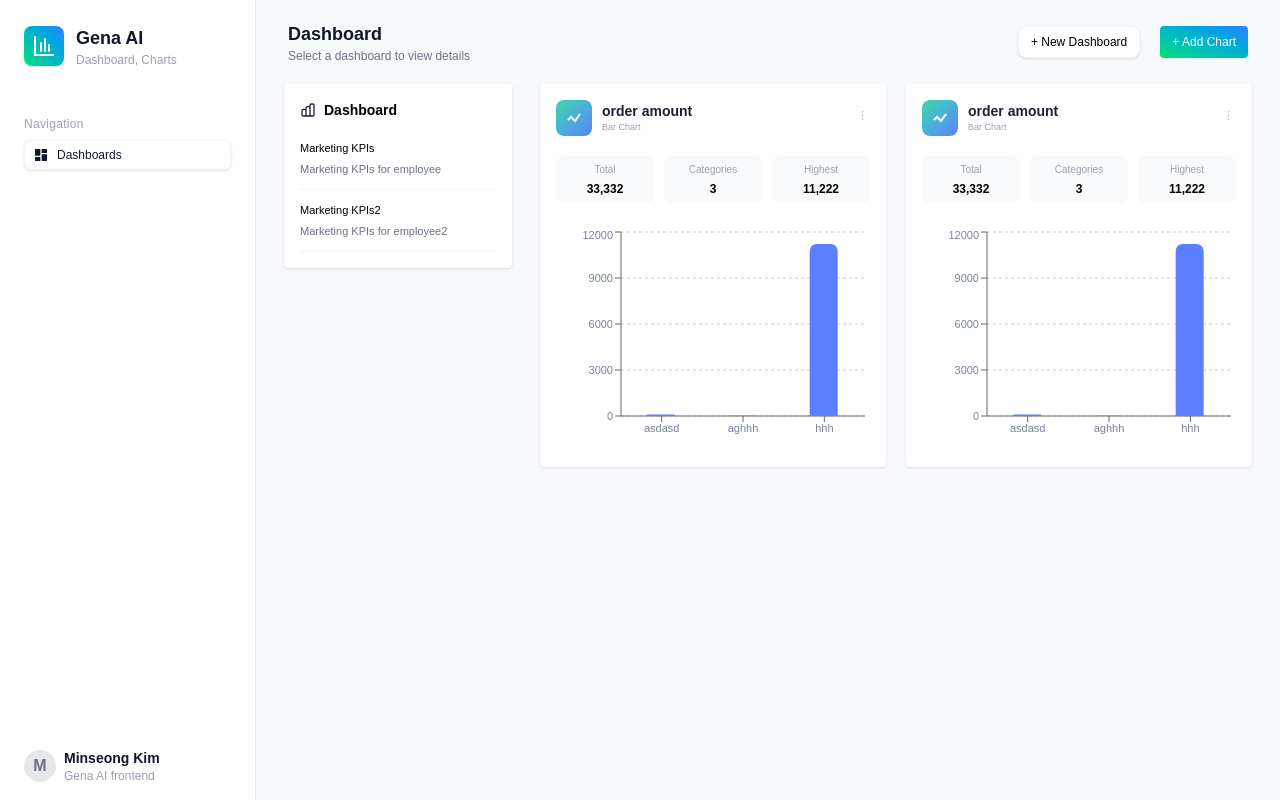
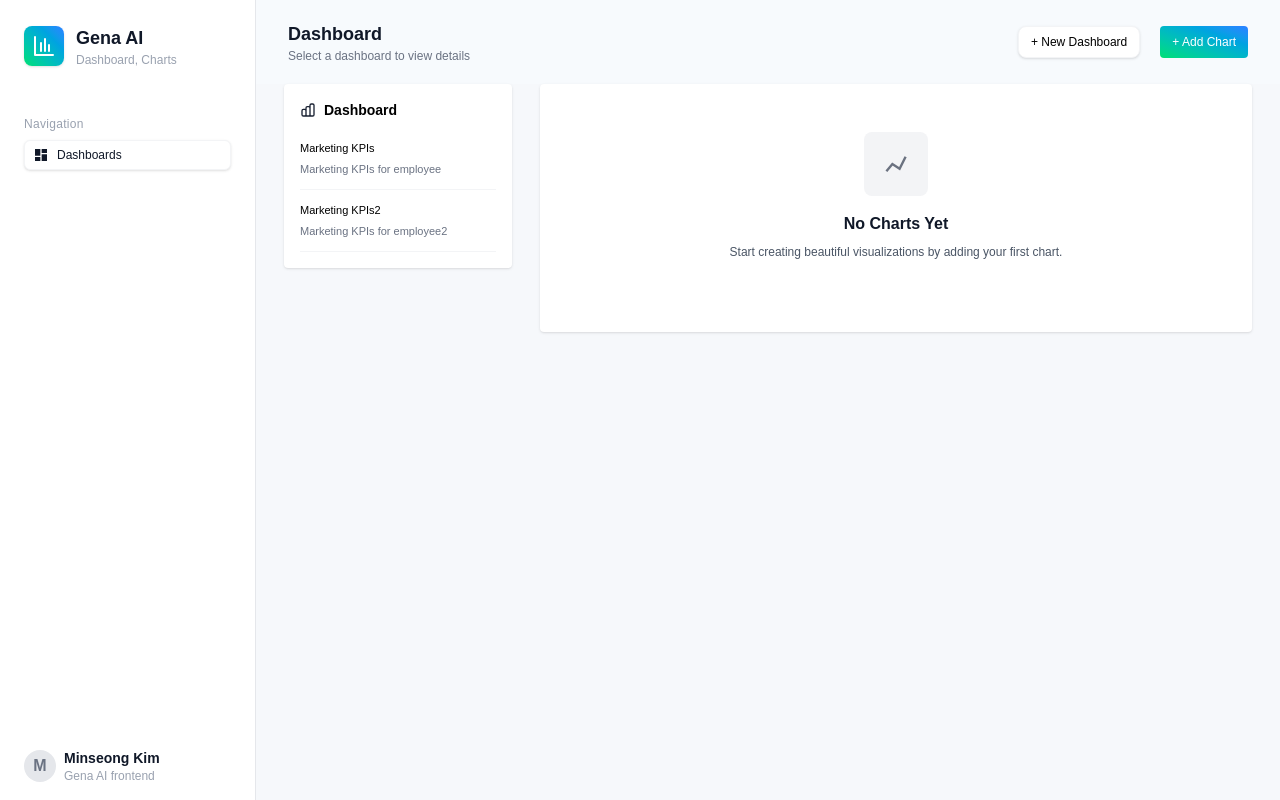
Before and after one commit to Minseongkimm/gena_frontend, a Next.js app: page / in a window 1280 px wide. Built offline with nearby package versions, Linux system fonts and the light colour scheme; data requests are answered from the project's data file.

Commit message:
feat: improve chart UI with icons, create chart component, stats, and empty state

```diff
--- a/src/app/page.js
+++ b/src/app/page.js
@@ -5,13 +5,16 @@ import ChartCard from "@/components/chart/ChartCard";
 import HeaderTitle from "@/components/common/HeaderTitle";
 import AddDashboardButton from "@/components/dashboard/AddDashboardButton";
 import DashboardListCard from "@/components/dashboard/DashboardListCard";
+import EmptyState from "@/components/common/EmptyState";
 import { useDashboardsList } from "@/hooks/useDashboardList";
 import { useDashboard } from "@/hooks/useDashboard";
+import { useDashboardCharts } from "@/hooks/useDashboardCharts";
 
 export default function Home() {
   const { dashboards } = useDashboardsList();
   const [selectedDashboardId, setSelectedDashboardId] = useState(null);
   const { dashboard: selectedDashboard } = useDashboard(selectedDashboardId);
+  const { charts, isLoading } = useDashboardCharts(selectedDashboardId);
 
   const handleDashboardId = (dashboardId) => {
     setSelectedDashboardId(dashboardId);
@@ -34,11 +37,25 @@ export default function Home() {
           />
         </div>
         <div className="col-span-3 grid grid-cols-2 gap-5 mr-7 ml-7">
-        {/* map */}
-          <ChartCard />
-          <ChartCard />
+          {isLoading ? (
+            <div className="col-span-2 flex items-center justify-center">
+              <p>Loading charts...</p>
+            </div>
+          ) : charts && charts.length > 0 ? (
+            charts.map(chart => (
+              <ChartCard
+                key={chart.id}
+                chartType={chart.type}
+                data={chart.data}
+                title={chart.title}
+              />
+            ))
+                    ) : (
+            <EmptyState />
+          )}
         </div>
       </div>
+      <div className="h-8"></div>
     </div>
   );
 }
--- a/src/components/chart/ChartCard.js
+++ b/src/components/chart/ChartCard.js
@@ -1,26 +1,47 @@
 'use client';
-import { BarChart, Bar, XAxis, YAxis, CartesianGrid, Tooltip, ResponsiveContainer } from "recharts";
-import ChartBarIcon from "@/components/common/icons/ChartBarIcon";
 import DotsVerticalIcon from "@/components/common/icons/DotsVerticalIcon";
-import ChartSummary from "./ChartSummary";
+import ChartTypeIcon from "@/components/common/icons/ChartTypeIcon";
+import ChartComponent from "./ChartComponent";
+import NumberChartComponent from "./NumberChartComponent";
+import ChartStats from "./ChartStats";
 
-const data = [
-  { name: "asdasd", value: 100 },
-  { name: "aghhh", value: 10 },
-  { name: "hhh", value: 11222 },
-];
+export default function ChartCard({ chartType = "bar", data, title}) {
 
-export default function ChartCard() {
+  const calculateStats = () => {
+    if (chartType === "number") {
+      return {
+        total: data?.value || 0,
+        categories: 1,
+        highest: data?.value || 0
+      };
+    }
+    if (data?.values) {
+      const values = data.values;
+      return {
+        total: values.reduce((sum, val) => sum + val, 0),
+        categories: values.length,
+        highest: Math.max(...values)
+      };
+    }
+    return {
+      total: 0,
+      categories: 0,
+      highest: 0
+    };
+  };
+
+  const stats = calculateStats();
+
   return (
     <div className="bg-white rounded-sm shadow p-4 w-96 max-w-full">
       <div className="flex items-start justify-between mb-3.5">
         <div className="flex items-center gap-2.5">
           <div className="w-9 h-9 rounded-lg bg-gradient-to-br from-[#3DD6A6] to-[#5B7FFF] flex items-center justify-center">
-            <ChartBarIcon size={20} color="#fff" />
+            <ChartTypeIcon type={chartType} size={20} color="#fff" />
           </div>
           <div>
-            <div className="font-bold text-sm text-[#1A2233]">order amount</div>
-            <div className="text-gray-400 text-[9px]">Bar Chart</div>
+            <div className="font-bold text-sm text-[#1A2233]">{title}</div>
+            <div className="text-gray-400 text-[9px]">{chartType === "line" ? "Line Chart" : chartType === "number" ? "Number" : "Bar Chart"}</div>
           </div>
         </div>
         <div className="mt-2 cursor-pointer">
@@ -28,23 +49,14 @@ export default function ChartCard() {
         </div>
       </div>
 
-      <div className="grid grid-cols-3 gap-2.5 mb-6 mt-5">
-        <ChartSummary title="Total" value={33332} />
-        <ChartSummary title="Categories" value={3} />
-        <ChartSummary title="Highest" value={11222} />
-      </div>
+      {chartType !== "number" && <ChartStats stats={stats} />}
 
-      {/* // 차트 컴포넌트 3개로 나눌것 분기 */}
       <div className="w-full h-56">
-        <ResponsiveContainer width="100%" height="100%">
-          <BarChart data={data}>
-            <CartesianGrid strokeDasharray="3 3" vertical={false} />
-            <XAxis dataKey="name" tick={{ fill: "#7B849B", fontSize: 11 }} />
-            <YAxis tick={{ fill: "#7B849B", fontSize: 11 }} />
-            <Tooltip />
-            <Bar dataKey="value" fill="#5B7FFF" radius={[7, 7, 0, 0]} barSize={28} />
-          </BarChart>
-        </ResponsiveContainer>
+        {chartType === "number" ? (
+          <NumberChartComponent data={data} title={title} />
+        ) : (
+          <ChartComponent type={chartType} data={data} />
+        )}
       </div>
     </div>
   );
--- /dev/null
+++ b/src/components/chart/ChartComponent.js
@@ -0,0 +1,39 @@
+import { BarChart, Bar, LineChart, Line, XAxis, YAxis, CartesianGrid, Tooltip, ResponsiveContainer } from "recharts";
+
+export default function ChartComponent({ type, data }) {
+  // data chagne: { labels: [...], values: [...] } → [{ name: "...", value: ... }]
+  const transformedData = data?.labels?.map((label, index) => ({
+    name: label,
+    value: data.values[index]
+  })) || [];
+
+  const commonElements = (
+    <>
+      <CartesianGrid strokeDasharray="3 3" vertical={false} />
+      <XAxis dataKey="name" tick={{ fill: "#7B849B", fontSize: 11 }} />
+      <YAxis tick={{ fill: "#7B849B", fontSize: 11 }} />
+      <Tooltip contentStyle={{ fontSize: '12px', color: '#1A2233' }} />
+    </>
+  );
+
+  if (type === "line") {
+    return (
+      <ResponsiveContainer width="100%" height="100%">
+        <LineChart data={transformedData}>
+          {commonElements}
+          <Line type="monotone" dataKey="value" stroke="#5B7FFF" strokeWidth={2} dot={{ fill: "#5B7FFF" }} />
+        </LineChart>
+      </ResponsiveContainer>
+    );
+  }
+
+  // Default to bar chart
+  return (
+    <ResponsiveContainer width="100%" height="100%">
+      <BarChart data={transformedData}>
+        {commonElements}
+        <Bar dataKey="value" fill="#5B7FFF" radius={[7, 7, 0, 0]} barSize={28} />
+      </BarChart>
+    </ResponsiveContainer>
+  );
+}
--- /dev/null
+++ b/src/components/chart/ChartStats.js
@@ -0,0 +1,11 @@
+import ChartSummary from "./ChartSummary";
+
+export default function ChartStats({ stats }) {
+  return (
+    <div className="grid grid-cols-3 gap-2.5 mb-6 mt-5">
+      <ChartSummary title="Total" value={stats.total} />
+      <ChartSummary title="Categories" value={stats.categories} />
+      <ChartSummary title="Highest" value={stats.highest} />
+    </div>
+  );
+}
--- /dev/null
+++ b/src/components/chart/NumberChartComponent.js
@@ -0,0 +1,12 @@
+export default function NumberChartComponent({ data, title }) {
+  return (
+    <div className="flex items-center justify-center h-full">
+      <div className="text-center">
+        <div className="text-3xl font-bold text-[#1A2233]">
+          {data?.value?.toLocaleString() || '0'}
+        </div>
+        <div className="text-sm text-gray-500 mt-2">{title}</div>
+      </div>
+    </div>
+  );
+}
--- /dev/null
+++ b/src/components/common/EmptyState.js
@@ -0,0 +1,19 @@
+import ChartTypeIcon from "./icons/ChartTypeIcon";
+
+export default function EmptyState({
+  title = "No Charts Yet",
+  description = "Start creating beautiful visualizations by adding your first chart.",
+  iconType = "line"
+}) {
+  return (
+    <div className="col-span-2 flex w-full">
+      <div className="text-center p-12 bg-white rounded-sm shadow-sm w-full">
+        <div className="w-16 h-16 mx-auto mb-4 bg-gray-100 rounded-lg flex items-center justify-center">
+          <ChartTypeIcon type={iconType} size={24} color="#6B7280" />
+        </div>
+        <h3 className="text-base font-semibold text-gray-900 mb-2">{title}</h3>
+        <p className="text-gray-600 mb-6 text-xs">{description}</p>
+      </div>
+    </div>
+  );
+}
--- a/src/components/common/HeaderTitle.js
+++ b/src/components/common/HeaderTitle.js
@@ -1,5 +1,4 @@
 export default function HeaderTitle({ selectedDashboard }) {
-  console.log('header', selectedDashboard);
 
   if (!selectedDashboard) {
     return (
--- a/src/components/dashboard/DashboardListCard.js
+++ b/src/components/dashboard/DashboardListCard.js
@@ -2,10 +2,9 @@ import { HiOutlineChartBar } from "react-icons/hi";
 import DashboardInfo from "./DashboardInfo";
 
 export default function DashboardListCard({ dashboards, onDashboardClick }) {
-  console.log(dashboards);
 
   return (
-    <div className="p-4 ml-7 bg-white rounded-sm shadow transition hover:bg-gray-50 cursor-pointer flex flex-col gap-2">
+    <div className="p-4 ml-7 bg-white rounded-sm shadow transition cursor-pointer flex flex-col gap-2">
       <div className="flex items-start justify-between">
         <div className="flex items-center gap-2">
           <HiOutlineChartBar className="text-md text-[#1A2233]" />
--- /dev/null
+++ b/src/hooks/useDashboardCharts.js
@@ -0,0 +1,69 @@
+import { useEffect, useState } from "react";
+
+export function useDashboardCharts(dashboardId) {
+  const [charts, setCharts] = useState([]);
+  const [chartData, setChartData] = useState({});
+  const [isLoading, setIsLoading] = useState(true);
+  const [error, setError] = useState(null);
+
+  useEffect(() => {
+    if (!dashboardId) {
+      setIsLoading(false);
+      return;
+    }
+
+    async function fetchDashboardCharts() {
+      setIsLoading(true);
+      setError(null);
+
+      try {
+        const dashboardRes = await fetch(`http://localhost:4000/dashboards/${dashboardId}`);
+        if (!dashboardRes.ok) {
+          throw new Error(`Failed to fetch dashboard: ${dashboardRes.status}`);
+        }
+        const dashboard = await dashboardRes.json();
+
+        const chartsRes = await fetch(`http://localhost:4000/charts?dashboardId=${dashboardId}`);
+        if (!chartsRes.ok) {
+          throw new Error(`Failed to fetch charts: ${chartsRes.status}`);
+        }
+        const charts = await chartsRes.json();
+
+        const chartDataRes = await fetch(`http://localhost:4000/chartData`);
+        if (!chartDataRes.ok) {
+          throw new Error(`Failed to fetch chart data: ${chartDataRes.status}`);
+        }
+        const allChartData = await chartDataRes.json();
+
+        const chartsWithData = charts.map((chart) => {
+          const dataKey = chart.dataEndpoint.split('/').pop(); // "signups-by-region"
+          const data = allChartData[dataKey];
+
+          return {
+            ...chart,
+            data: data
+          };
+        });
+
+        setCharts(chartsWithData);
+
+        const dataObject = {};
+        chartsWithData.forEach(chart => {
+          const dataKey = chart.dataEndpoint.split('/').pop();
+          dataObject[dataKey] = chart.data;
+        });
+        setChartData(dataObject);
+
+      } catch (error) {
+        console.error("Failed to fetch dashboard charts:", error);
+        setError(error.message);
+      } finally {
+        setIsLoading(false);
+      }
+    }
+
+    fetchDashboardCharts();
+  }, [dashboardId]);
+
+  return { charts, chartData, isLoading, error };
+}
--- a/src/styles/globals.css
+++ b/src/styles/globals.css
@@ -24,4 +24,22 @@ body {
   background: var(--background);
   color: var(--foreground);
   font-family: Arial, Helvetica, sans-serif;
+  overflow-y: scroll;
 }
+
+::-webkit-scrollbar {
+  width: 8px;
+}
+
+::-webkit-scrollbar-track {
+  background: #f1f1f1;
+}
+
+::-webkit-scrollbar-thumb {
+  background: #c1c1c1;
+  border-radius: 4px;
+}
+
+::-webkit-scrollbar-thumb:hover {
+  background: #a8a8a8;
+}
```
